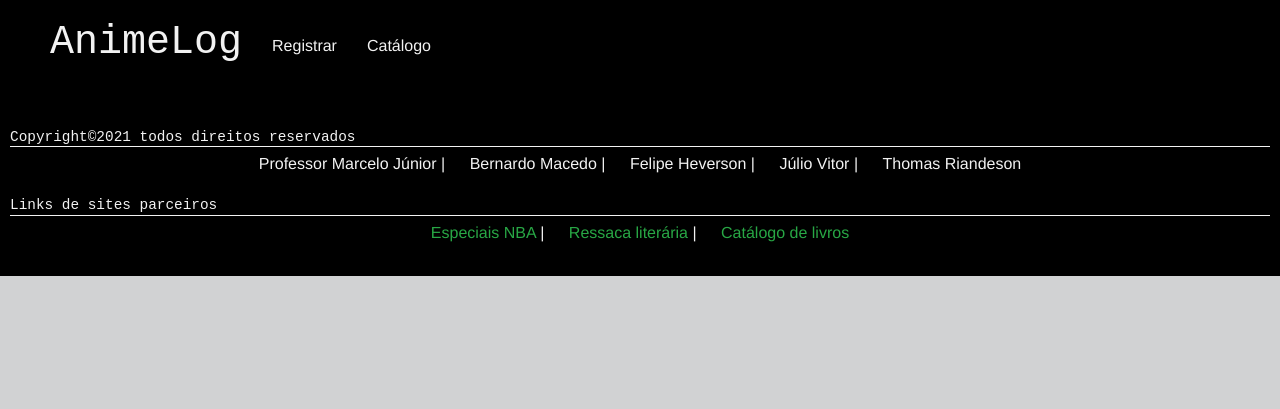
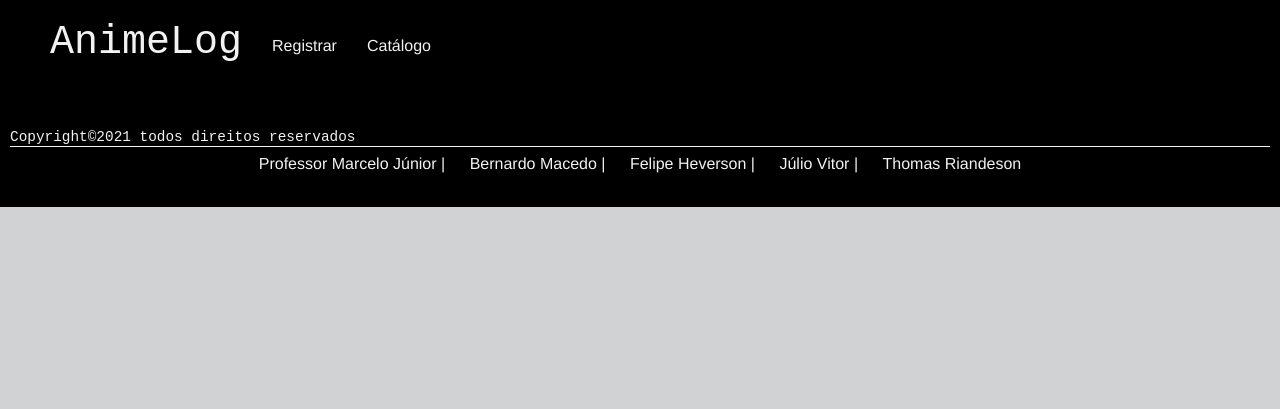
Before and after one commit to julius27Vitus/ppi-AnimeLog, a PHP site: page /catalogo.php in a window 1280 px wide. Shown: the part 21-430 px from the top of the page. Run offline with PHP 8.4, Linux system fonts and the light colour scheme; data that the repository does not hold is empty; some libraries are stand-ins or nearby versions.

Commit message:
"footer" 2

```diff
--- a/catalogo.php
+++ b/catalogo.php
@@ -89,12 +89,6 @@ require_once "model/Anime.php";
         <li>Júlio Vitor |</li>
         <li>Thomas Riandeson</li>
       </ul>
-      <h4 id="title1">Links de sites parceiros</h4>
-            <ul id="cor-list">
-                <li><a href="https://app-especiaisnba.herokuapp.com/">Especiais NBA </a>|</li>
-                <li><a href="http://ressacaliteraria.herokuapp.com/">Ressaca literária </a>|</li>
-                <li><a href="https://ppi-projeto-4bi.herokuapp.com/">Catálogo de livros</a></li>
-            </ul>
     </footer>
 
   <div class="modal" tabindex="-1" id="info-modal">
--- a/css/style.css
+++ b/css/style.css
@@ -96,10 +96,6 @@ footer ul li {
     display: inline;
 }
 
-footer{
-    position: static;
- }
-
-footer ul li a{
-     color: #28a745;
+#corpo{
+   position: static;
 }
--- a/index.php
+++ b/index.php
@@ -150,12 +150,6 @@ if(isset($_GET["id"])){
                 <li>Júlio Vitor |</li>
                 <li>Thomas Riandeson</li>
             </ul>
-            <h4 id="title1">Links de sites parceiros</h4>
-            <ul id="cor-list">
-                <li><a href="https://app-especiaisnba.herokuapp.com/">Especiais NBA </a>|</li>
-                <li><a href="http://ressacaliteraria.herokuapp.com/">Ressaca literária </a>|</li>
-                <li><a href="https://ppi-projeto-4bi.herokuapp.com/">Catálogo de livros</a></li>
-            </ul>
         </footer>
     </div>
     <div class="modal" tabindex="-1" id="info-modal">
--- a/ws/salvar-anime.php
+++ b/ws/salvar-anime.php
@@ -27,7 +27,7 @@
 
             $pasta = "../arquivos/";
             $nome = uniqid();
-            $extensao = strtolower(pathinfo($_FILES["capa"]["name"],PATHINFO_EXTENSION));
+            $extensao = strtolower(pathinfo($_FILES["capa"]["name"], PATHINFO_EXTENSION));
             $caminho = $pasta . $nome .".".$extensao;
             print_r ($caminho);
             if(!$extensao == "jpeg" || !$extensao == "png"){
```
